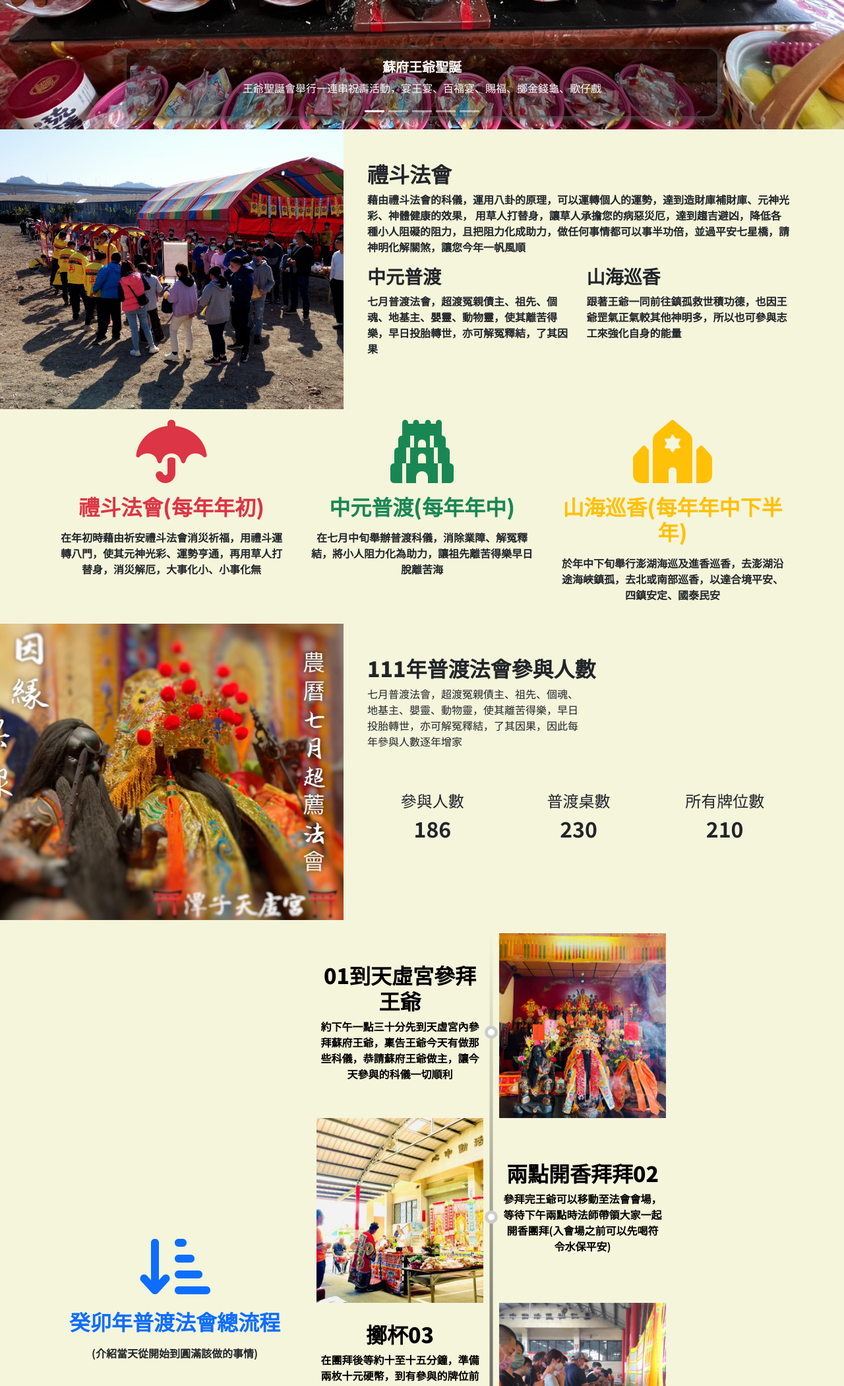
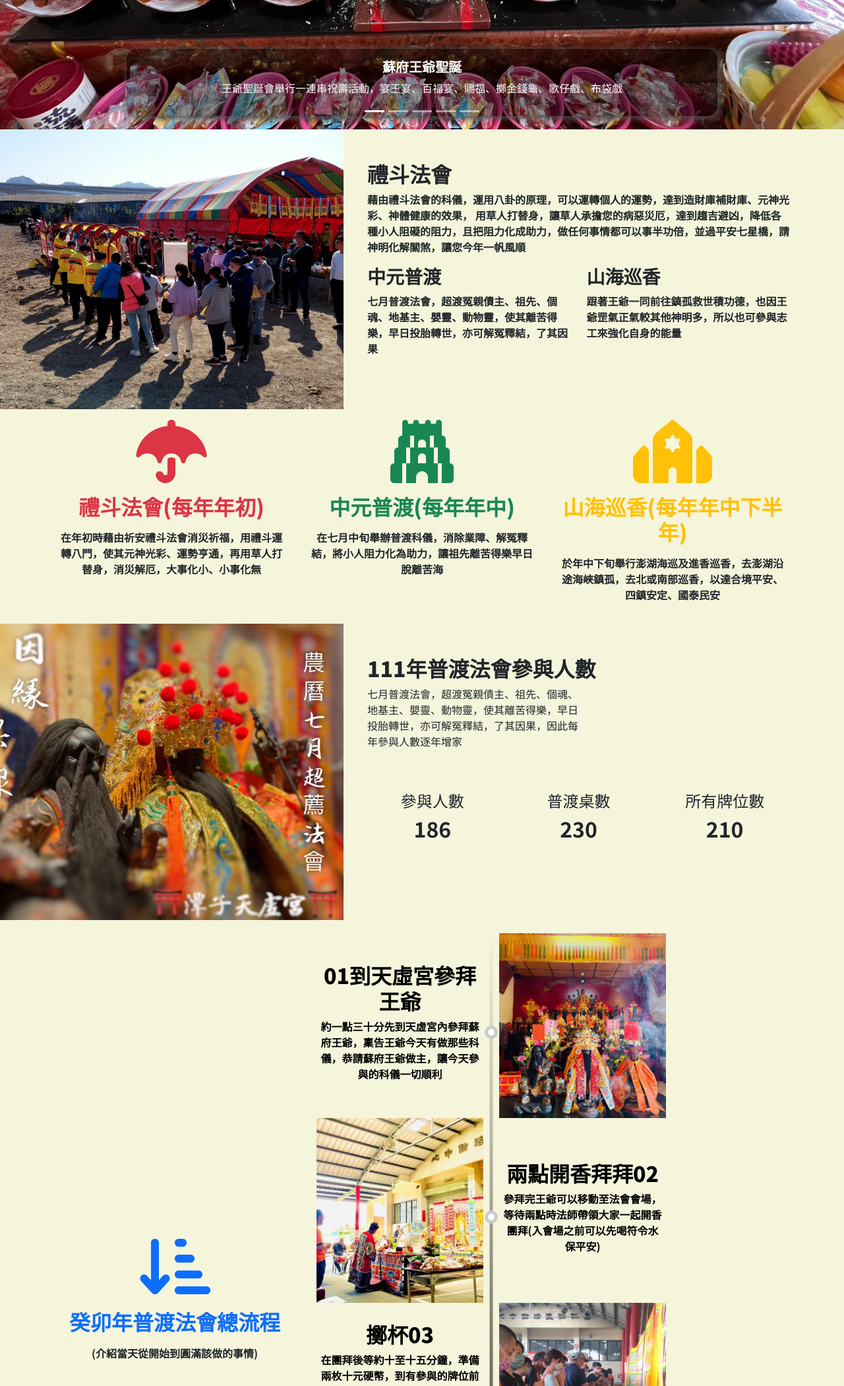
Before and after one commit to YESHI-XIAN/SPA_tiansyugong, a plain HTML site: page index.html in a window 1280 px wide. Shown: the part 660-2760 px from the top of the page at 66% size. Drawn offline with nearby package versions, Linux system fonts and the light colour scheme; a script that the page names is missing.

Commit message:
天虛宮活動網站

```diff
--- a/index.html
+++ b/index.html
@@ -4,7 +4,7 @@
 <head>
   <meta charset="UTF-8">
   <meta name="viewport" content="width=device-width, initial-scale=1.0">
-  <meta name="description" content="潭子天虛宮館方網站 這裡放網站或網頁的說明，以利搜尋引擎搜尋到本站或網頁(描述檔說明)">
+  <meta name="description" content="潭子天虛宮官方網站">
   <meta name="keywords"
     content="廟宇, 宗教, 台中, 潭子, 天虛宮,潭子天虛宮, 法會, 普渡, 科儀, 消災解厄, 補財庫, 補運金, 補運, 神明, 蘇府王爺, 蘇府千歲, 王爺, 千歲, 千歲爺, 太子元帥, 中壇元帥, 太子爺, 普渡, 迎富送窮, 改運, 祭改, 收驚, 收煞, 問事, 求姻緣, 求子嗣, 求財, 靈驗, 靈異 本網站或網站的可被搜尋引擎搜尋的關鍵字">
   <meta property="og:title" content="潭子天虛宮網站">
@@ -12,6 +12,7 @@
   <meta property="og:url" content="https://yeshi-xian.github.io/SPA_tiansyugong">
   <meta property="og:img" content="https://scontent-tpe1-1.xx.fbcdn.net/v/t39.30808-6/310232875_474771351344065_1460298491867100597_n.png?_nc_cat=101&ccb=1-7&_nc_sid=a2f6c7&_nc_ohc=uFl_6HTr9-oAX-JVx_u&_nc_ht=scontent-tpe1-1.xx&oh=00_AfADpNmTCl42lSLCM9Ux3dMji4bDFgqDDGSluyIuHm-2bQ&oe=64FDDE1D">
   <meta property="og:image" content="https://scontent-tpe1-1.xx.fbcdn.net/v/t39.30808-6/310232875_474771351344065_1460298491867100597_n.png?_nc_cat=101&ccb=1-7&_nc_sid=a2f6c7&_nc_ohc=uFl_6HTr9-oAX-JVx_u&_nc_ht=scontent-tpe1-1.xx&oh=00_AfADpNmTCl42lSLCM9Ux3dMji4bDFgqDDGSluyIuHm-2bQ&oe=64FDDE1D">
+  <meta name="google-site-verification" content="3OLOF6PTpV0rv81YlvNAGaIxGyUs0dJJ0sdacERCiSI" />
   <title>天虛宮官方網站</title>
   <link href="https://cdn.jsdelivr.net/npm/bootstrap@5.2.3/dist/css/bootstrap.min.css" rel="stylesheet"
     integrity="sha384-rbsA2VBKQhggwzxH7pPCaAqO46MgnOM80zW1RWuH61DGLwZJEdK2Kadq2F9CUG65" crossorigin="anonymous">
@@ -227,7 +228,7 @@
         <div class="carousel-item bg-cover active" style="background-image: url(images/3-2.jpg);height: 800px;">
           <div class="carousel-caption d-none d-md-block">
             <h5 class="fw-900">蘇府王爺聖誕</h5>
-            <p>王爺聖誕會舉行一連串祝壽活動，宴王宴、百福宴、賜福、擲金錢龜、歌仔戲</p>
+            <p>王爺聖誕會舉行一連串祝壽活動，宴王宴、百福宴、賜福、擲金錢龜、歌仔戲、布袋戲</p>
           </div>
         </div>
         <div class="carousel-item bg-cover" style="background-image: url(images/8-34.jpg);height: 800px;">
@@ -390,7 +391,7 @@
                   <div class="mytext s12_text">
                     <h2 class="fw-900">01到天虛宮參拜王爺</h2>
                     <p class="fw-700">
-                      約下午一點三十分先到天虛宮內參拜蘇府王爺，稟告王爺今天有做那些科儀，恭請蘇府王爺做主，讓今天參與的科儀一切順利
+                      約一點三十分先到天虛宮內參拜蘇府王爺，稟告王爺今天有做那些科儀，恭請蘇府王爺做主，讓今天參與的科儀一切順利
                     </p>
                   </div>
                 </div>
@@ -403,7 +404,7 @@
                   <div class="mytext s12_text">
                     <h2 class="fw-900">兩點開香拜拜02</h2>
                     <p class="fw-700">
-                      參拜完王爺可以移動至法會會場，等待下午兩點時法師帶領大家一起開香團拜(入會場之前可以先喝符令水保平安)
+                      參拜完王爺可以移動至法會會場，等待兩點時法師帶領大家一起開香團拜(入會場之前可以先喝符令水保平安)
                     </p>
                   </div>
                 </div>
```
